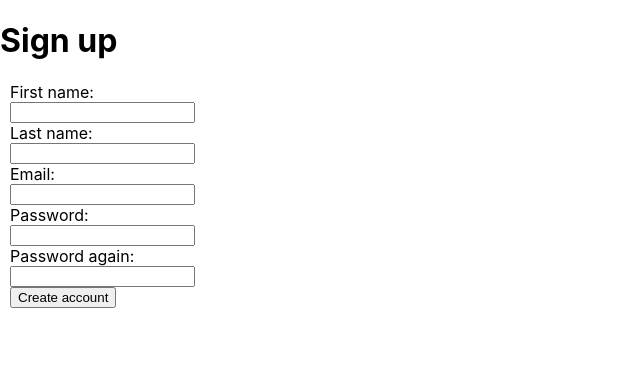
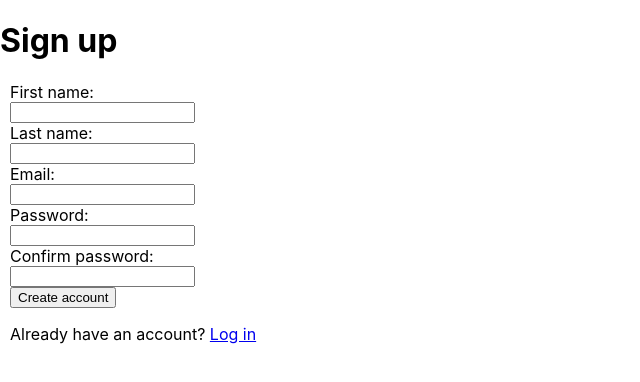
Before and after one commit to MatildaMared/ljudio, a React (Vite) app in the folder frontend/: page /signup in a window 1280 px wide. Shown: the top 382 px of the page, without its empty margins (0-640 px from the left). Built offline with nearby package versions, Linux system fonts and the light colour scheme.

Commit message:
rediret signed up user to the home-page

```diff
--- a/frontend/src/pages/LoginPage.jsx
+++ b/frontend/src/pages/LoginPage.jsx
@@ -69,7 +69,7 @@ function LoginPage() {
           <Link to="/signup" className="form__link">
             {' '}
             Click here
-          </Link>
+          </Link>{' '}
           to sign up!
         </p>
       </form>
--- a/frontend/src/pages/SignupPage.jsx
+++ b/frontend/src/pages/SignupPage.jsx
@@ -7,11 +7,12 @@ function SignupPage() {
   const [lastName, setLastName] = useState('');
   const [email, setEmail] = useState('');
   const [password, setPassword] = useState('');
-  const [checkPassword, setCheckPassword] = useState('');
+  const [confirmPassword, setConfirmPassword] = useState('');
+  const history = useHistory();
 
   const handleSubmit = (e) => {
     e.preventDefault();
-    passwordIdentical(password, checkPassword);
+    passwordIdentical(password, confirmPassword);
   };
 
   const passwordIdentical = (pass1, pass2) => {
@@ -41,7 +42,11 @@ function SignupPage() {
       });
 
       const data = await res.json();
-      console.log(data);
+
+      if (data.success) {
+        localStorage.setItem('token', data.user.token);
+        history.push('/');
+      }
     } catch (err) {
       console.log(err);
     }
@@ -89,15 +94,22 @@ function SignupPage() {
           />
         </div>
         <div className="controlling-form">
-          <label htmlFor="password">Password again: </label>
+          <label htmlFor="password">Confirm password: </label>
           <input
             type="password"
             name="password"
             className="password"
-            onChange={(e) => setCheckPassword(e.target.value)}
+            onChange={(e) => setConfirmPassword(e.target.value)}
           />
         </div>
         <input type="submit" className="form__btn" value="Create account" />
+
+        <p className="form__text">
+          Already have an account?{' '}
+          <Link to="/login" className="form__link">
+            Log in
+          </Link>
+        </p>
       </form>
     </div>
   );
```
Also changed, not shown: frontend/src/App.jsx (+7 -7 lines).
